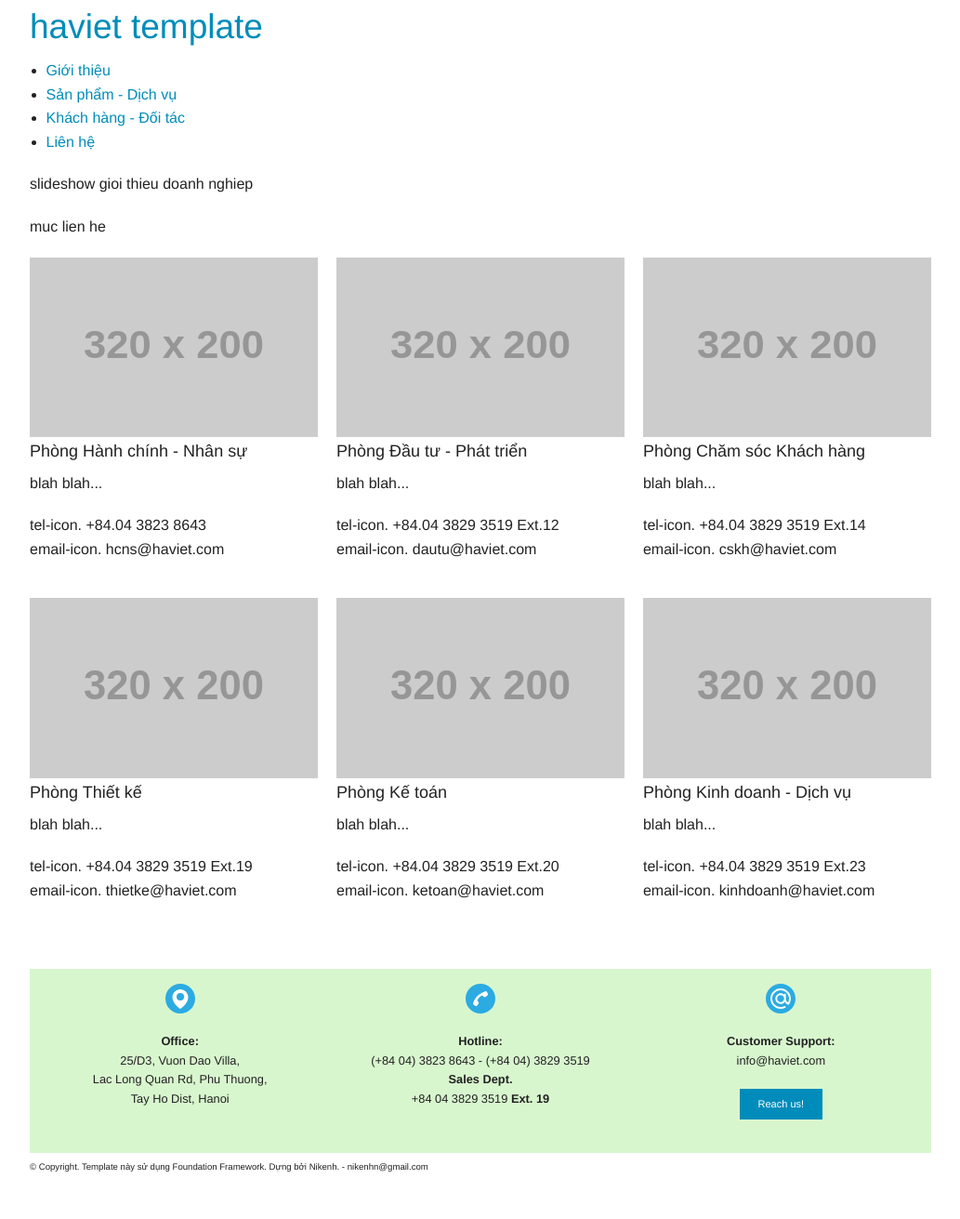
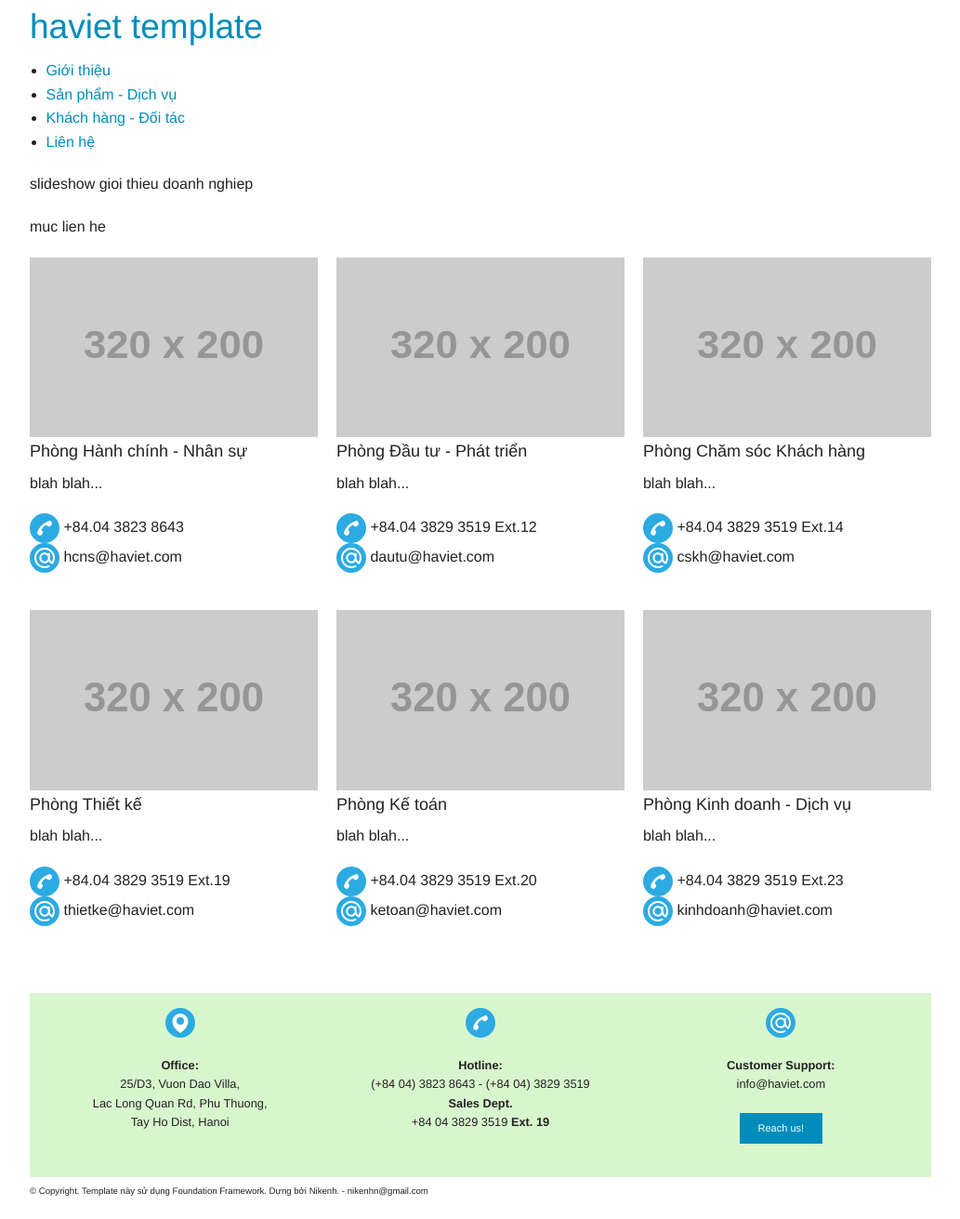
Before and after one commit to haviet/static-on-foundation, a Jekyll site: the page built from sdk-lien-he.html, in a window 1280 px wide. Shown: the whole page at 93% size, without its empty margins (123-1156 px from the left). Built offline with Jekyll 4.4.1, drawn with Linux system fonts in a browser that asks for light colours; before the commit the page ends 1286 px from its top, so only the background shows below that.

Commit message:
Update sdk-lien-he.html

```diff
--- a/sdk-lien-he.html
+++ b/sdk-lien-he.html
@@ -18,8 +18,8 @@
 				<h5>{{ contact.name }}</h5>
 				<p>{{ contact.desc }}</p>
 				<p>
-					<span>tel-icon.</span> {{ contact.tel }}<br>
-					<span>email-icon.</span> {{ contact.email }}
+					<span><img src="{{ site.baseurl }}/sdk-img/icon-phone.svg" width="32" /></span> {{ contact.tel }}<br>
+					<span><img src="{{ site.baseurl }}/sdk-img/icon-email.svg" width="32" /></span> {{ contact.email }}
 				</p>
 			</li>
 
```
